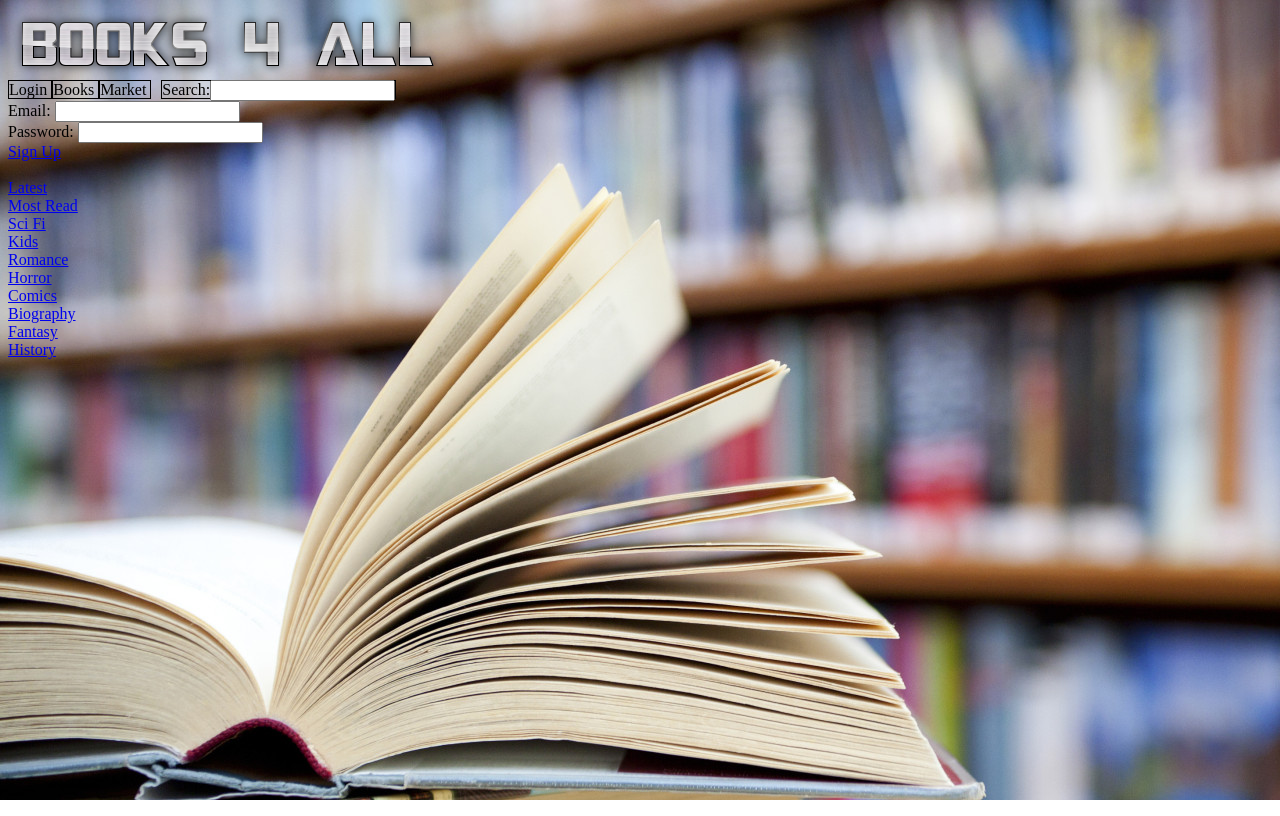
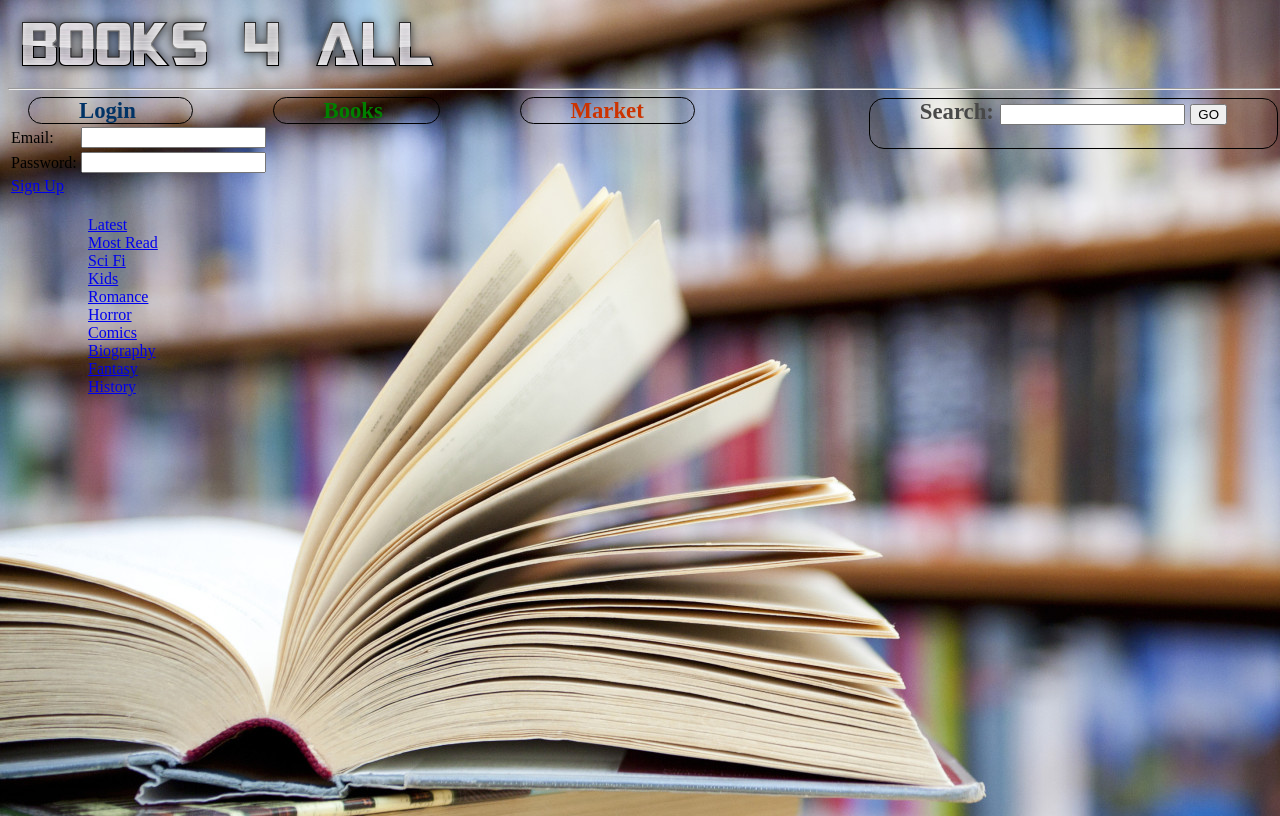
Before and after one commit to meet-projects/bookLists-y2-2013, a Django app: page / in a window 1280 px wide. Run offline with Django 3.2, Linux system fonts and the light colour scheme; parts of the project's set-up code (start-up, migrations or seed data) failed here and were passed over.

Commit message:
we designed homepage

```diff
--- a/bookLists/books/static/css/homePage.css
+++ b/bookLists/books/static/css/homePage.css
@@ -1,4 +1,37 @@
 body  {
     background-image: url('../images/books3.jpg');
-    background-repeat:no-repeat
+    background-repeat:no-repeat;
+	height: 100%;
+	width: 100%;
 }
+
+.up_links{border: 1px solid black; border-radius: 15px; font-weight:bold; font-size: 1.42em; padding-right:50px;
+padding-left:50px; margin-top: 10px;
+
+}
+
+
+
+#search{
+	float:right;
+	color:484848;
+	margin-right: 10px;
+	margin-top: 0;
+
+}
+
+#login-over{color:003366; margin-left: 20px;
+
+}
+
+#market{color:CC3300; margin-left: 80px;
+
+}
+
+#books{color:green; margin-left: 80px;
+
+}
+
+#login{visibility:visible;
+
+}
--- a/bookLists/books/templates/books/homepage.html
+++ b/bookLists/books/templates/books/homepage.html
@@ -6,38 +6,42 @@ href="{{ STATIC_URL }}css/homePage.css">
 </head>
 
 <body>
+<hr>
  <div>
-	<span id ="login-over" style = "border: 1px solid black">
+	<span class = "up_links" id ="login-over">
 		Login
 	</span>
-	<span id ="books" style = "border: 1px solid black">
+
+	<span class = "up_links" id ="books">
 		Books
 	</span>
-	<span id ="market" style = "border: 1px solid black">
+	<span class = "up_links" id ="market">
    		Market
 	</span>
-	<span id ='search' style = "border: 1px solid black; margin: 10">
-		Search:<input type="search">
+	<span class = "up_links" id ="search">
+		<form>Search: <input type="search" name = "search"> <input type = "submit" value = "GO"> 			</form>
 	</span>
 </div>
+	<table id = "login">
+		<tr><td>Email:</td>   <td><input type = "text" name = "email"></td> </tr>
+		<tr><td>Password: </td>    <td><input type = "password" name = "password"></td></tr>
+		<tr><td><a href = "signUp.html" name = "sign up">Sign Up </a></td></tr>
+		</table>
 
-<div id = 'login' style = "border: 1px soild black">
-	Email:    <input type = "text" name = "email"> <br>
-	Password: <input type = "password" name = "password"><br>
-	<a href = "signUp.html" name = "sign up">Sign Up </a>
-</div>
+
+
 <br>
 <div id = "books" style = "border: 1px soild black">
-	<a href = "categories/latest.html" name = "latest">Latest </a><br>
-	<a href = "categories/mostRead.html" name = "most read">Most Read </a><br>
-	<a href = "categories/sciFi.html" name = "sci-fi">Sci Fi </a><br>
-	<a href = "categories/kids.html" name = "kids">Kids </a><br>
-	<a href = "categories/romance.html" name = "romance">Romance </a><br>
-	<a href = "categories/horror.html" name = "horror">Horror </a><br>
-	<a href = "categories/comics.html" name = "comics">Comics </a><br>
-	<a href = "categories/biography.html" name = "biography">Biography </a><br>
-	<a href = "categories/fantasy.html" name = "fantasy">Fantasy </a><br>
-	<a href = "categories/history.html" name = "history">History </a>
+	<a href = "categories/latest" name = "latest">Latest </a><br>
+	<a href = "categories/mostRead" name = "most read">Most Read </a><br>
+	<a href = "categories/sciFi" name = "sci-fi">Sci Fi </a><br>
+	<a href = "categories/kids" name = "kids">Kids </a><br>
+	<a href = "categories/romance" name = "romance">Romance </a><br>
+	<a href = "categories/horror" name = "horror">Horror </a><br>
+	<a href = "categories/comics" name = "comics">Comics </a><br>
+	<a href = "categories/biography" name = "biography">Biography </a><br>
+	<a href = "categories/fantasy" name = "fantasy">Fantasy </a><br>
+	<a href = "categories/history" name = "history">History </a>
 </div>
 
 </body>
```
Also changed, not shown: bookLists/books/static/js/homepage.js (added).
